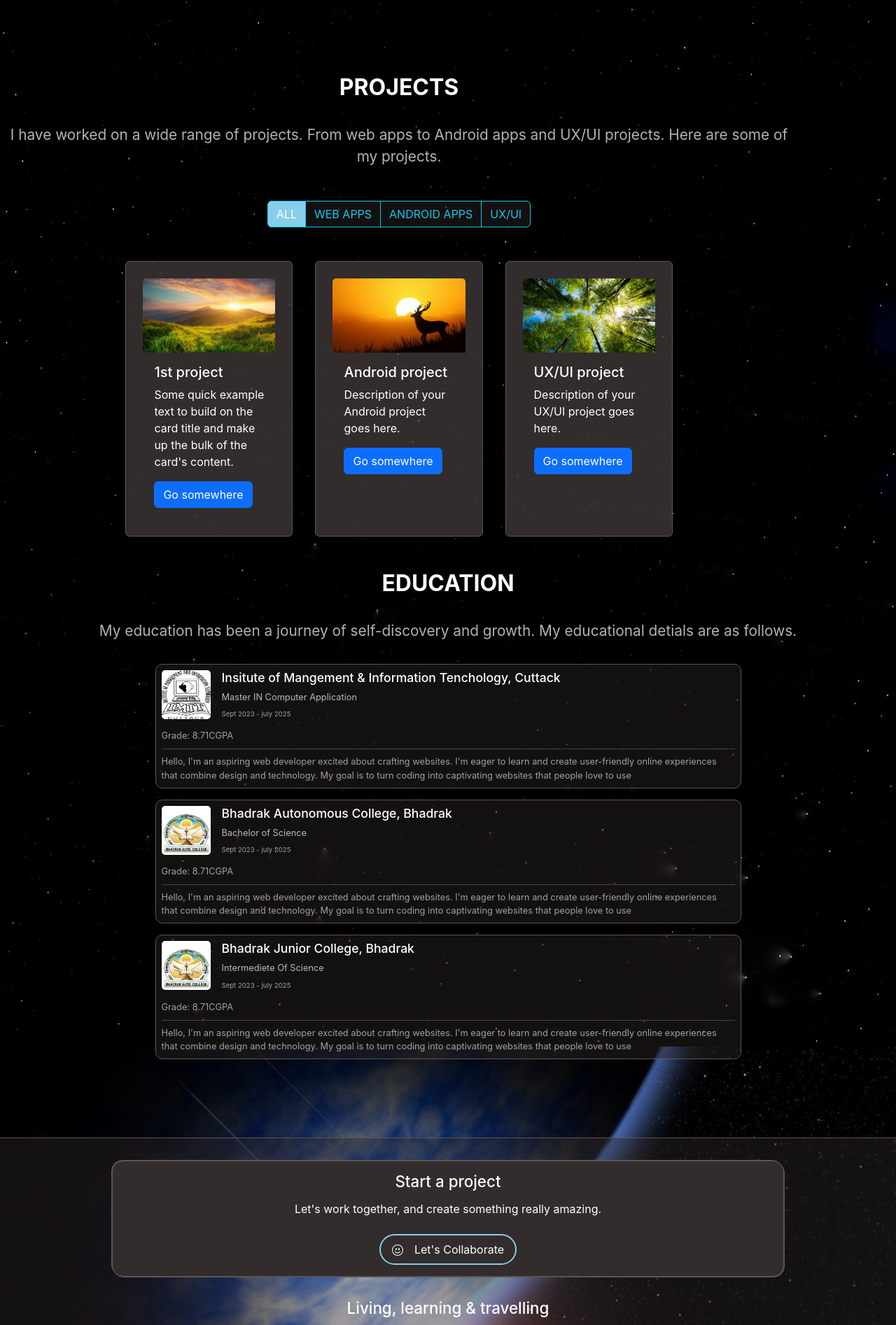
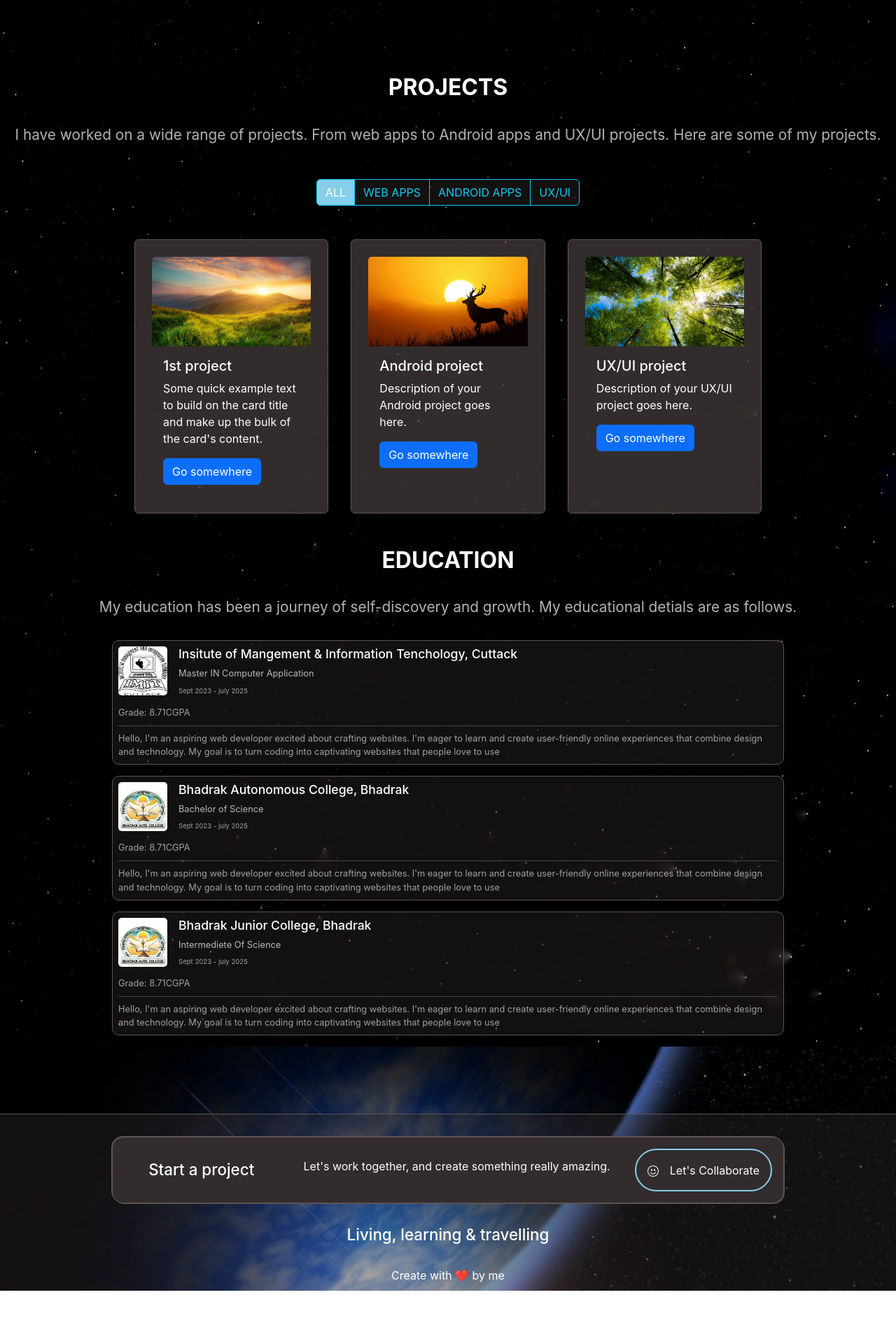
Before and after one commit to Youngswadhin/My-Portfolio, a React (Create React App) app: page / in a window 1280 px wide. Shown: the part 1246-3140 px from the top of the page at 70% size. After the commit the page ends 3091 px from the top, so only its background shows below. Built offline with nearby package versions, Linux system fonts and the light colour scheme.

Commit message:
update build

```diff
--- a/src/Components/Education.js
+++ b/src/Components/Education.js
@@ -8,13 +8,12 @@ import bdk from '../Assets/bdk.png'
 function Education() {
   return (
     <section data-bs-spy="scroll" data-bs-target="#list-example" data-bs-smooth-scroll="true" className="scrollspy-example" tabindex="0">
-    <div id='edupage' className='edu container'>
+    <div id='edupage' className='edu'>
          {/* heading */}
        <div className="heading">
           <h2 className="headingTitle flex">EDUCATION</h2>
           <p className="headingDecs">
-     My education has been a journey of self-discovery and growth. My
-          educational detials are as follows.
+     My education has been a journey of self-discovery and growth. My educational detials are as follows.
           </p>
         </div>
 
--- a/src/Components/Projects.js
+++ b/src/Components/Projects.js
@@ -25,7 +25,7 @@ const Projects = () => {
       className="scrollspy-example"
       tabIndex="0"
     >
-      <div id="projpage" className="project container">
+      <div id="projpage" className="project ">
          <div className="heading">
           <h2 className="headingTitle flex">PROJECTS</h2>
           <p className="headingDecs">
--- a/src/StyleSheet/Education.css
+++ b/src/StyleSheet/Education.css
@@ -14,6 +14,7 @@
     display: flex;
     flex-direction: column;
     overflow: hidden;
+    margin-top: 1rem;
 }
 
 .clgDiv {
--- a/src/StyleSheet/Footer.css
+++ b/src/StyleSheet/Footer.css
@@ -6,6 +6,7 @@
     padding-top: 2rem;
 
     .footer-head{
+        display: flex;
     background: #2c2727dc;
         border: 1px solid rgb(93, 85, 85);
         width: 75%;
@@ -18,6 +19,7 @@
 
         .collaborateBtn{
             color: white;
+            width: max-content;
             background: transparent;
             padding: .5rem 1rem;
             border-radius: 3rem;
@@ -51,3 +53,15 @@
     width: max-content;
     padding-bottom: .6rem;
 }
+@media screen and (max-width:500px) {
+    .footer-head{
+        display: flex;
+        flex-direction: column;
+        align-items: center;
+
+        .collaborateBtn{
+            zoom: .7;
+        }
+    }
+
+}
--- a/src/StyleSheet/Skill.css
+++ b/src/StyleSheet/Skill.css
@@ -123,17 +123,23 @@
   }
 }
 
-@media screen and (max-width:500px) {
+@media screen and (max-width: 500px) {
   .skill {
-    zoom: .8;
+    zoom: 0.8;
 
-      .skillDiv{
-        margin-left: 2rem;
-        .skillName{
-          margin-left: 5rem;
-        }
+    .skillDiv {
+      margin-left: 2rem;
+
+      .skillName {
+        margin-left: 5rem;
       }
+    }
   }
-.headingDecs{
-  margin: 0;
-}}
+
+  .headingDecs {
+    margin: 0 auto;
+    /* Center-align the headingDecs */
+    width: 100%;
+    /* Make the width full */
+  }
+}
```
